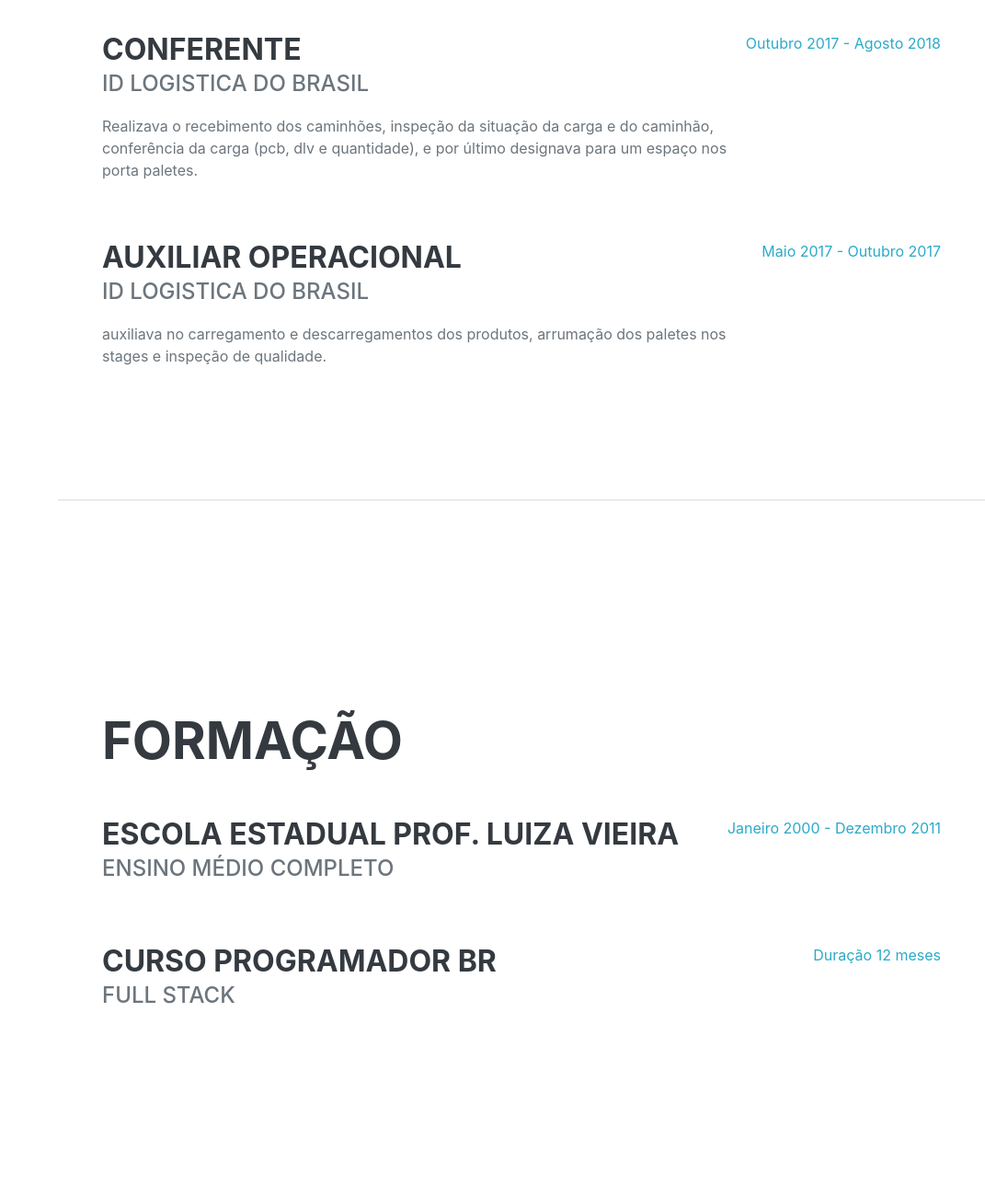
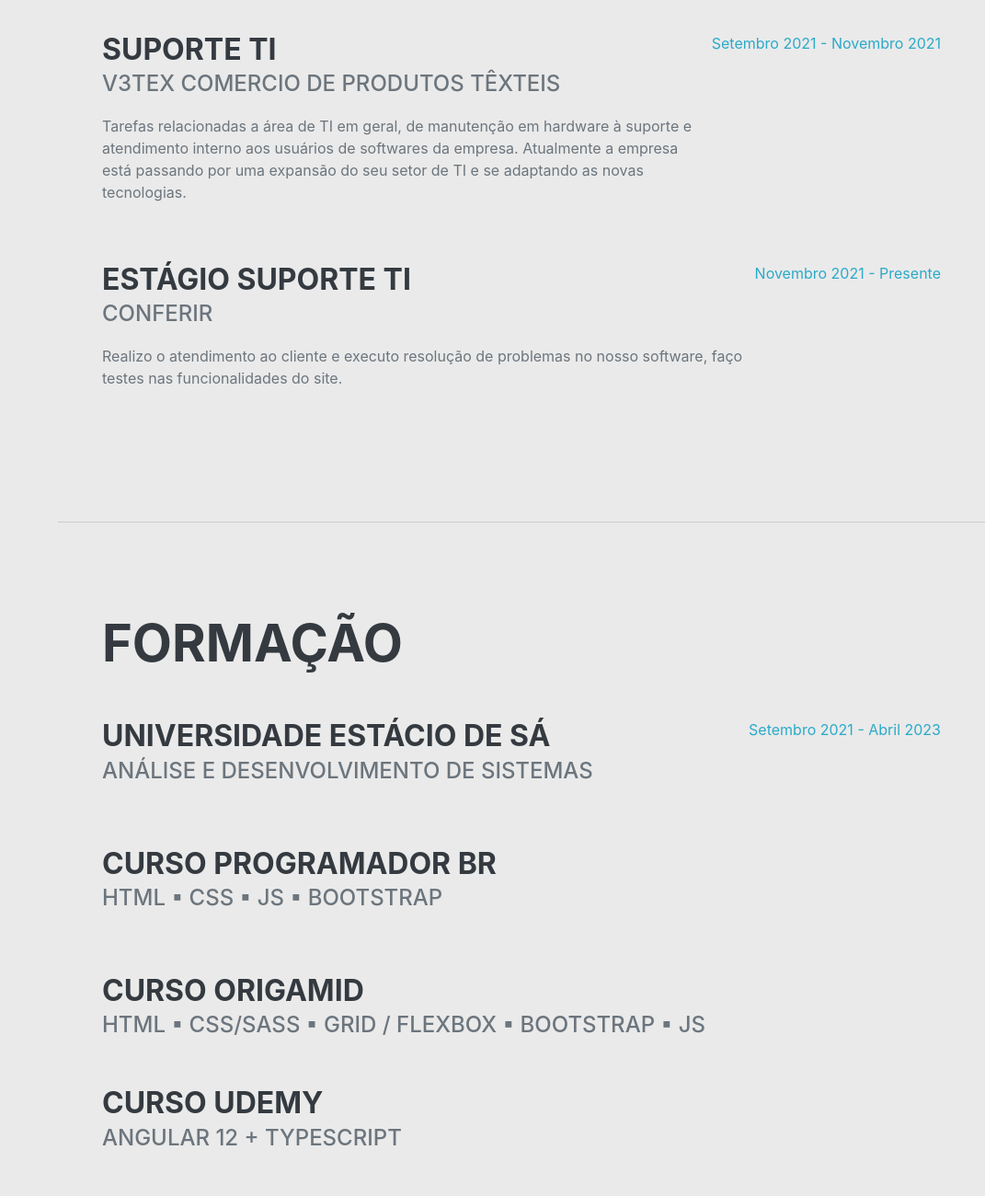
Before and after one commit to luiz-lgrp/CurriculoWeb, a plain HTML site: page public/index.html in a window 1280 px wide. Shown: the part 1260-2560 px from the top of the page at 92% size, without its empty margins (209-1280 px from the left). Drawn offline with nearby package versions, Linux system fonts and the light colour scheme; a web font is replaced by a local one.

Commit message:
Atualizacao

```diff
--- a/public/css/mystyle.css
+++ b/public/css/mystyle.css
@@ -1,3 +1,8 @@
+#page-top{
+  background: #eaeaea ;
+}
+
+
 .icon-fab {
   font-size: 300%;
   color: #21c20b;
@@ -28,7 +33,7 @@
   overflow: hidden;
 }
 ::-webkit-scrollbar {
-  width: 18px;
+  width: 10px;
 }
 
 ::-webkit-scrollbar-track {
@@ -40,4 +45,5 @@
   border-radius: 10px;
 
 
+
 }
--- a/public/index.html
+++ b/public/index.html
@@ -21,7 +21,7 @@
     <body id="page-top">
         <!-- fab-->
         <div >
-            <a id="zap" class="social-icon icon-fab" href="https://api.whatsapp.com/send?phone=5521987014688" target="_blank"><i class="fab fa-whatsapp"></i></a>
+            <a id="zap" class="social-icon icon-fab" href="https://api.whatsapp.com/send?phone=5521998208654" target="_blank"><i class="fab fa-whatsapp"></i></a>
         </div>
         <!-- Navigation-->
         <nav class="navbar navbar-expand-lg navbar-dark bg-primary fixed-top" id="sideNav">
@@ -51,7 +51,7 @@
                         <span class="text-primary">Rosa</span>
                     </h1>
                     <div class="subheading mb-5">
-                       <a target="_blank" href="https://www.google.com/maps/search/?api=1&query=Rua Dezesseis 85 Nova Marília Magé-RJ"> Rua Dezesseis 85 · Nova Marília, Magé-RJ</a>  · (21) 98701-4688 ·
+                       <a target="_blank" href="https://www.google.com/maps/search/?api=1&query=Rua Dezesseis 85 Nova Marília Magé-RJ">  Nova Marília, Magé-RJ</a>  · (21) 99820-8654 ·
                         <a href="mailto:luizgustavorosa@outlook.com">luizgustavorosa@outlook.com</a>
                     </div>
                     <p class="lead mb-1">Disciplinado, em constante desenvolvimento de minhas habilidades e crescimento profissional.
@@ -77,24 +77,27 @@
                                 Atuo também no setor de devolução, onde recebemos os produtos que voltam do cliente, exemplo farmácias, conferimos e reintegramos ao estoque da L`Oréal.
                                 </p>
                         </div>
-                        <div class="flex-shrink-0"><span class="text-primary">Março 2020 - Setembro</span></div>
+                        <div class="flex-shrink-0"><span class="text-primary">Março 2020 - Setembro 2021</span></div>
                     </div>
                     <div data-aos="fade-left" class="d-flex flex-column flex-md-row justify-content-between mb-5">
                         <div class="flex-grow-1">
-                            <h3 class="mb-0">Conferente </h3>
-                            <div class="subheading mb-3">Id Logistica do Brasil</div>
-                            <p>Realizava o recebimento dos caminhões, inspeção da situação da carga e do caminhão, conferência da carga (pcb, dlv e quantidade),
-                                e por último designava para um espaço nos porta paletes.</p>
+                            <h3 class="mb-0">Suporte TI </h3>
+                            <div class="subheading mb-3">V3tex Comercio de Produtos Têxteis</div>
+                            <p>Tarefas relacionadas a área de TI em geral, de manutenção em hardware à
+                                suporte e atendimento interno aos usuários de softwares da empresa.
+                                Atualmente a empresa está passando por uma expansão do seu setor de TI e
+                                se adaptando as novas tecnologias.</p>
                         </div>
-                        <div class="flex-shrink-0"><span class="text-primary">Outubro 2017 - Agosto 2018</span></div>
+                        <div class="flex-shrink-0"><span class="text-primary">Setembro 2021 - Novembro 2021</span></div>
                     </div>
                     <div data-aos="fade-left" class="d-flex flex-column flex-md-row justify-content-between mb-5">
                         <div class="flex-grow-1">
-                            <h3 class="mb-0">Auxiliar operacional </h3>
-                            <div class="subheading mb-3">Id Logistica do Brasil</div>
-                            <p>auxiliava no carregamento e descarregamentos dos produtos, arrumação dos paletes nos stages e inspeção de qualidade. </p>
+                            <h3 class="mb-0">Estágio Suporte TI </h3>
+                            <div class="subheading mb-3"> ConferIR </div>
+                            <p>Realizo o atendimento ao cliente e executo resolução de problemas no nosso
+                                software, faço testes nas funcionalidades do site. </p>
                         </div>
-                        <div class="flex-shrink-0"><span class="text-primary">Maio 2017 - Outubro 2017</span></div>
+                        <div class="flex-shrink-0"><span class="text-primary">Novembro 2021 - Presente </span></div>
                     </div>
 
                 </div>
@@ -107,19 +110,31 @@
 
                     <div data-aos="fade-left" class="d-flex flex-column flex-md-row justify-content-between mb-5">
                         <div class="flex-grow-1">
-                            <h3 class="mb-0">Escola Estadual Prof. Luiza Vieira</h3>
-                            <div class="subheading mb-3">Ensino Médio Completo</div>
+                            <h3 class="mb-0">Universidade Estácio de Sá</h3>
+                            <div class="subheading mb-3">Análise e Desenvolvimento de Sistemas</div>
                         </div>
-                        <div class="flex-shrink-0"><span class="text-primary">Janeiro 2000 - Dezembro 2011</span></div>
+                        <div class="flex-shrink-0"><span class="text-primary">Setembro 2021 - Abril 2023</span></div>
                     </div>
                     <div data-aos="fade-left" class="d-flex flex-column flex-md-row justify-content-between mt-5">
                         <div class="flex-grow-1">
                             <h3 class="mb-0">Curso Programador BR</h3>
-                            <div class="subheading mb-3">Full Stack</div>
+                            <div class="subheading mb-3">Html ▪ Css ▪  Js ▪ Bootstrap</div>
 
                         </div>
-                        <div class="flex-shrink-0"><span class="text-primary"> Duração 12 meses</span></div>
+                        <div class="flex-shrink-0"><span class="text-primary"> </span></div>
                     </div>
+
+                    <div data-aos="fade-left" class="d-flex flex-column flex-md-row justify-content-between mt-5">
+                        <div class="flex-grow-1">
+                            <h3 class="mb-0">Curso Origamid</h3>
+                            <div class="subheading mb-3">Html ▪ Css/Sass ▪ Grid / Flexbox ▪ Bootstrap ▪ Js</div>
+
+                            <div data-aos="fade-left" class="d-flex flex-column flex-md-row justify-content-between mt-5">
+                                <div class="flex-grow-1">
+                                    <h3 class="mb-0">Curso Udemy</h3>
+                                    <div class="subheading mb-3">Angular 12 + Typescript</div>
+
+
                 </div>
             </section>
             <hr class="m-0" />
@@ -132,7 +147,7 @@
                         <li class="list-inline-item"><i class="fab fa-html5"></i></li>
                         <li class="list-inline-item"><i class="fab fa-css3-alt"></i></li>
                         <li class="list-inline-item"><i class="fab fa-js-square"></i></li>
-                        <li class="list-inline-item"><i class="fab fa-react"></i></li>
+                        <li class="list-inline-item"><i class="fab fa-angular"></i></li>
                         <li class="list-inline-item"><i class="fab fa-bootstrap"></i></li>
                         <li class="list-inline-item"><i class="fab fa-git-square"></i></li>
                         <li class="list-inline-item"><i class="fab fa-github-square"></i></li>
```
